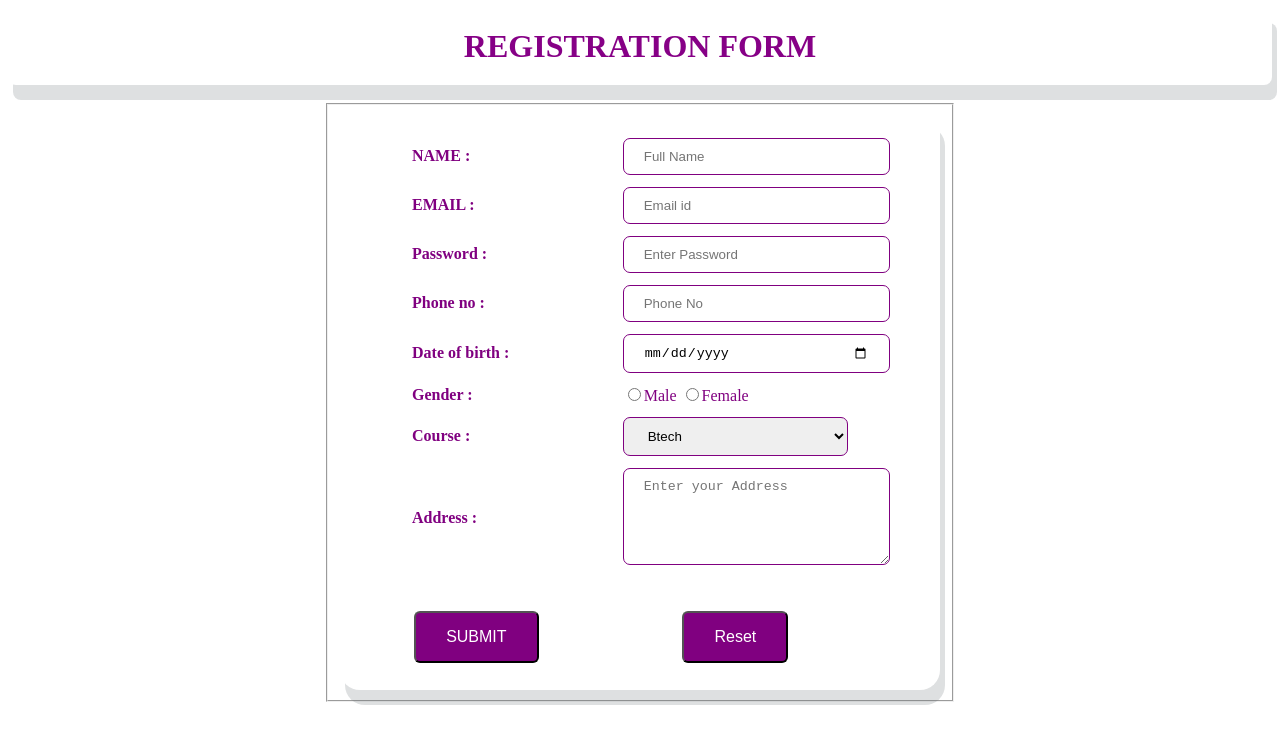
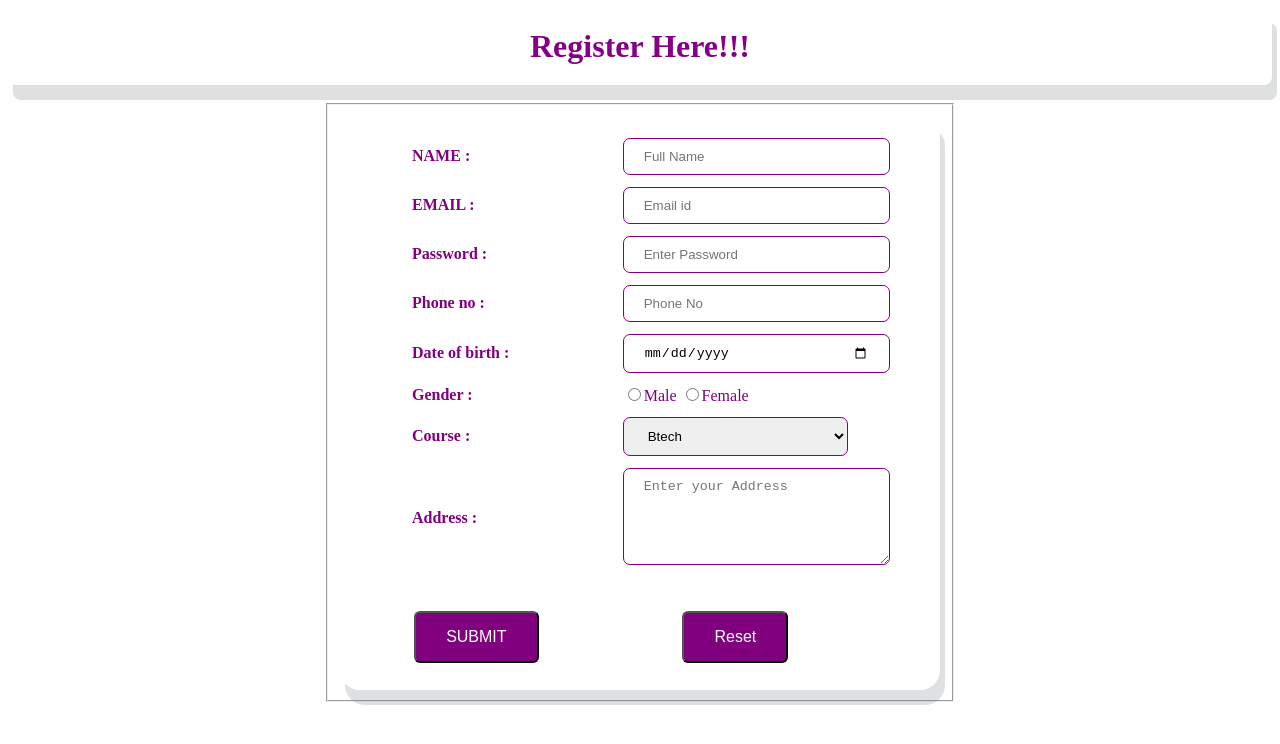
Before and after one commit to SiddhSeth1702/tas, a plain HTML site: page form.html in a window 1280 px wide. Drawn offline with Linux system fonts and the light colour scheme.

Commit message:
task 2 form

```diff
--- a/form.html
+++ b/form.html
@@ -63,7 +63,7 @@ background-color: rgb(139, 189, 239);
 </head>
 <body  >
 
-    <h1 align="center" class="heading">REGISTRATION FORM</h1><br>
+    <h1 align="center" class="heading">Register Here!!!</h1><br>
        <div class="bgimg">
 
         <form class="for">
```
